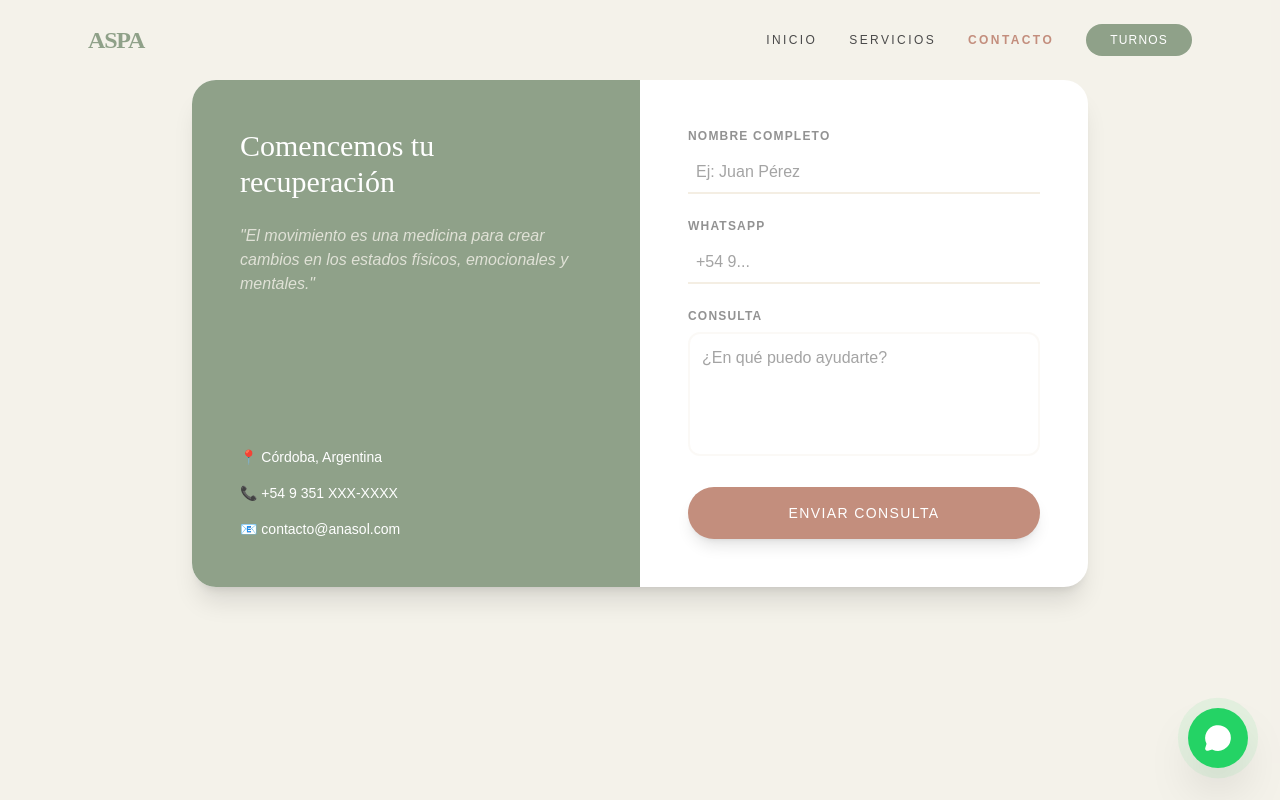
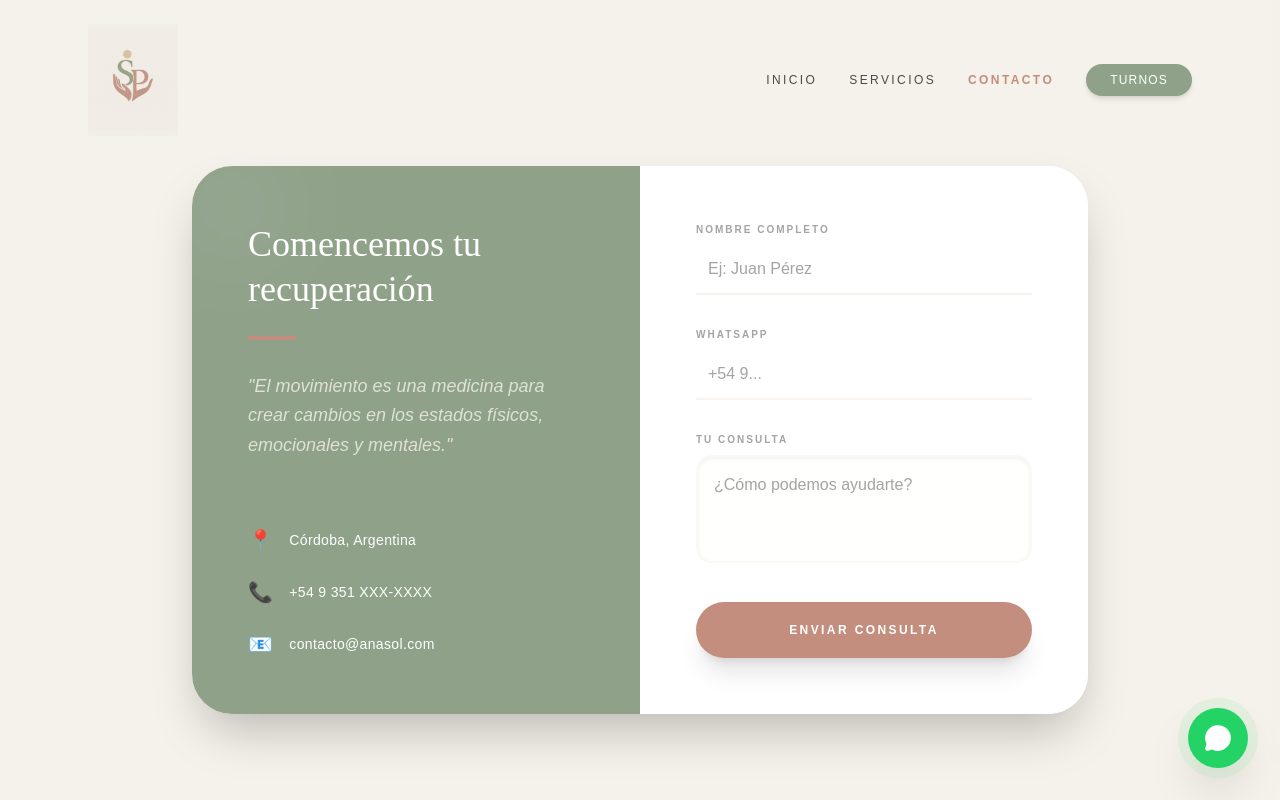
Before and after one commit to franferreyradev/kinesio-web, a React (Vite) app: page /contacto in a window 1280 px wide. Shown: the top 800 px of the page. Built offline with nearby package versions, Linux system fonts and the light colour scheme.

Commit message:
Cambiar logo en navbar y hacer ajustes necesarios en las otras paginas

```diff
--- a/src/components/layout/Navbar.jsx
+++ b/src/components/layout/Navbar.jsx
@@ -1,35 +1,39 @@
 import { useState, useEffect } from 'react';
 import { Link, useLocation } from 'react-router-dom';
 import { motion, AnimatePresence } from 'framer-motion';
-import { Menu, X } from 'lucide-react'; // Iconos para el menú
+import { Menu, X } from 'lucide-react';
+import logo from '../../assets/logo_sin_titulo2.png';
 
 const Navbar = () => {
   const [isScrolled, setIsScrolled] = useState(false);
-  const [isOpen, setIsOpen] = useState(false); // Estado para el menú móvil
+  const [isOpen, setIsOpen] = useState(false);
   const location = useLocation();
 
+  // Efecto 1: Controlar el scroll de la ventana
   useEffect(() => {
-    const handleScroll = () => setIsScrolled(window.scrollY > 50);
+    const handleScroll = () => {
+      // Umbral de 20px para que la transición sea casi inmediata al bajar
+      setIsScrolled(window.scrollY > 20);
+    };
     window.addEventListener('scroll', handleScroll);
+    return () => window.removeEventListener('scroll', handleScroll);
+  }, []);
 
+  // Efecto 2: Bloqueo de scroll del body (Scroll Lock)
+  useEffect(() => {
     if (isOpen) {
-      // Bloqueamos el scroll y evitamos saltos visuales de la scrollbar
       document.body.style.overflow = 'hidden';
       document.body.style.paddingRight = 'var(--scrollbar-gutter, 0px)';
     } else {
-      // Restauramos el scroll
       document.body.style.overflow = 'unset';
       document.body.style.paddingRight = '0px';
     }
-
-    // Cleanup function: Si el componente se desmonta, nos aseguramos de liberar el scroll
     return () => {
       document.body.style.overflow = 'unset';
-      window.removeEventListener('scroll', handleScroll);
     };
   }, [isOpen]);
 
-  // Cerrar menú cuando cambia la ruta
+  // Efecto 3: Cerrar menú al navegar
   useEffect(() => setIsOpen(false), [location]);
 
   const navLinks = [
@@ -39,10 +43,26 @@ const Navbar = () => {
   ];
 
   return (
-    <nav className={`fixed w-full z-50 transition-all duration-300 ${isScrolled || isOpen ? 'bg-white/90 backdrop-blur-md py-4 shadow-sm' : 'bg-transparent py-6'}`}>
+    <nav
+      className={`fixed w-full z-50 transition-all duration-500 ${
+        isScrolled || isOpen
+          ? 'bg-white/95 backdrop-blur-md py-2 shadow-md'
+          : 'bg-transparent py-6'
+      }`}
+    >
       <div className="max-w-6xl mx-auto px-6 flex justify-between items-center">
-        <Link to="/" className="font-serif text-2xl text-brand-green font-bold tracking-tighter">
-          ASPA
+
+        {/* LOGO CON ESCALADO DINÁMICO */}
+        <Link to="/" className="flex items-center">
+          <img
+            src={logo}
+            alt="Logo Ana Sol"
+            className={`transition-all duration-500 ease-in-out object-contain ${
+              isScrolled
+                ? 'h-14 md:h-16' // Tamaño cuando haces scroll
+                : 'h-20 md:h-28' // Tamaño inicial (protagonismo total)
+            }`}
+          />
         </Link>
 
         {/* Desktop Menu */}
@@ -51,18 +71,27 @@ const Navbar = () => {
             <Link
               key={link.path}
               to={link.path}
-              className={`text-xs uppercase tracking-[0.2em] font-sans hover:text-brand-rose transition-colors ${location.pathname === link.path ? 'text-brand-rose font-bold' : 'text-brand-dark'}`}
+              className={`text-xs uppercase tracking-[0.2em] font-sans hover:text-brand-rose transition-colors ${
+                location.pathname === link.path ? 'text-brand-rose font-bold' : 'text-brand-dark'
+              }`}
             >
               {link.name}
             </Link>
           ))}
-          <Link to="/contacto" className="bg-brand-green text-white px-6 py-2 rounded-full text-xs uppercase tracking-widest hover:bg-brand-rose transition-all">
+          <Link
+            to="/contacto"
+            className="bg-brand-green text-white px-6 py-2 rounded-full text-xs uppercase tracking-widest hover:bg-brand-rose transition-all shadow-md"
+          >
             Turnos
           </Link>
         </div>
 
         {/* Mobile Toggle */}
-        <button className="md:hidden text-brand-green" onClick={() => setIsOpen(!isOpen)}>
+        <button
+          className="md:hidden text-brand-green p-2"
+          onClick={() => setIsOpen(!isOpen)}
+          aria-label="Menu"
+        >
           {isOpen ? <X size={28} /> : <Menu size={28} />}
         </button>
       </div>
@@ -74,19 +103,22 @@ const Navbar = () => {
             initial={{ opacity: 0, height: 0 }}
             animate={{ opacity: 1, height: '100vh' }}
             exit={{ opacity: 0, height: 0 }}
-            className="md:hidden bg-white absolute top-full left-0 w-full overflow-hidden"
+            className="md:hidden bg-white absolute top-full left-0 w-full overflow-hidden shadow-inner"
           >
-            <div className="flex flex-col items-center pt-10 space-y-8">
+            <div className="flex flex-col items-center pt-12 space-y-8">
               {navLinks.map((link) => (
                 <Link
                   key={link.path}
                   to={link.path}
-                  className="text-lg uppercase tracking-widest font-sans text-brand-dark"
+                  className="text-lg uppercase tracking-widest font-sans text-brand-dark hover:text-brand-rose transition-colors"
                 >
                   {link.name}
                 </Link>
               ))}
-              <Link to="/contacto" className="bg-brand-rose text-white px-10 py-4 rounded-full text-sm uppercase tracking-widest">
+              <Link
+                to="/contacto"
+                className="bg-brand-rose text-white px-10 py-4 rounded-full text-sm uppercase tracking-widest shadow-lg"
+              >
                 Agendar Turno
               </Link>
             </div>
--- a/src/pages/Contact.jsx
+++ b/src/pages/Contact.jsx
@@ -5,74 +5,95 @@ const Contact = () => {
   const { register, handleSubmit, formState: { errors, isSubmitting } } = useForm();
 
   const onSubmit = async (data) => {
-    // Simulación de envío a una API o servicio de mail
     await new Promise(resolve => setTimeout(resolve, 2000));
     console.log("Datos capturados:", data);
     alert("¡Mensaje enviado con éxito! Ana Sol se contactará pronto.");
   };
 
   return (
-    <main className="min-h-screen bg-brand-cream/10 py-20 px-6">
-      <div className="max-w-4xl mx-auto bg-white rounded-3xl shadow-xl overflow-hidden grid grid-cols-1 md:grid-cols-2">
+    // Hemos aumentado el padding superior (pt-40) para dar espacio al nuevo logo del Navbar
+    <main className="min-h-screen bg-brand-cream/10 pt-40 pb-20 px-6 flex items-center justify-center">
+      <motion.div
+        initial={{ opacity: 0, y: 20 }}
+        animate={{ opacity: 1, y: 0 }}
+        className="max-w-4xl w-full bg-white rounded-[2.5rem] shadow-2xl overflow-hidden grid grid-cols-1 md:grid-cols-2"
+      >
 
-        {/* Información Lateral */}
-        <div className="bg-brand-green p-12 text-white flex flex-col justify-between">
-          <div>
-            <h2 className="text-3xl font-serif mb-6">Comencemos tu recuperación</h2>
-            <p className="font-sans text-brand-cream/80 mb-8 italic">
+        {/* Información Lateral - Branding Section */}
+        <div className="bg-brand-green p-10 md:p-14 text-white flex flex-col justify-between relative overflow-hidden">
+          {/* Círculo decorativo de fondo para toque de agencia */}
+          <div className="absolute -top-10 -left-10 w-40 h-40 bg-white/5 rounded-full blur-2xl"></div>
+
+          <div className="relative z-10">
+            <h2 className="text-3xl md:text-4xl font-serif mb-6 leading-tight">Comencemos tu recuperación</h2>
+            <div className="w-12 h-1 bg-brand-rose mb-8"></div>
+            <p className="font-sans text-brand-cream/80 mb-8 italic text-lg leading-relaxed">
               "El movimiento es una medicina para crear cambios en los estados físicos, emocionales y mentales."
             </p>
           </div>
 
-          <div className="space-y-4 font-sans text-sm">
-            <p>📍 Córdoba, Argentina</p>
-            <p>📞 +54 9 351 XXX-XXXX</p>
-            <p>📧 contacto@anasol.com</p>
+          <div className="relative z-10 space-y-6 font-sans text-sm tracking-wide">
+            <div className="flex items-center gap-4">
+              <span className="text-xl">📍</span>
+              <p>Córdoba, Argentina</p>
+            </div>
+            <div className="flex items-center gap-4">
+              <span className="text-xl">📞</span>
+              <p>+54 9 351 XXX-XXXX</p>
+            </div>
+            <div className="flex items-center gap-4">
+              <span className="text-xl">📧</span>
+              <p className="lowercase">contacto@anasol.com</p>
+            </div>
           </div>
         </div>
 
-        {/* Formulario Real */}
-        <form onSubmit={handleSubmit(onSubmit)} className="p-12 space-y-6">
-          <div>
-            <label className="block text-xs uppercase tracking-widest text-brand-dark/60 mb-2 font-bold">Nombre Completo</label>
+        {/* Formulario de Captación */}
+        <form onSubmit={handleSubmit(onSubmit)} className="p-10 md:p-14 space-y-8 bg-white">
+          <div className="space-y-2">
+            <label className="block text-[10px] uppercase tracking-[0.2em] text-brand-dark/50 font-bold">Nombre Completo</label>
             <input
               {...register("name", { required: "El nombre es obligatorio" })}
-              className={`w-full border-b-2 p-2 outline-none transition-colors ${errors.name ? 'border-red-400' : 'border-brand-tan/30 focus:border-brand-rose'}`}
+              className={`w-full border-b-2 p-3 outline-none transition-all duration-300 bg-transparent ${
+                errors.name ? 'border-red-400' : 'border-brand-tan/20 focus:border-brand-rose'
+              }`}
               placeholder="Ej: Juan Pérez"
             />
-            {errors.name && <span className="text-red-400 text-xs mt-1">{errors.name.message}</span>}
+            {errors.name && <span className="text-red-400 text-[10px] uppercase font-bold">{errors.name.message}</span>}
           </div>
 
-          <div>
-            <label className="block text-xs uppercase tracking-widest text-brand-dark/60 mb-2 font-bold">WhatsApp</label>
+          <div className="space-y-2">
+            <label className="block text-[10px] uppercase tracking-[0.2em] text-brand-dark/50 font-bold">WhatsApp</label>
             <input
               {...register("phone", { required: "Necesitamos un contacto" })}
-              className="w-full border-b-2 border-brand-tan/30 focus:border-brand-rose p-2 outline-none transition-colors"
+              className="w-full border-b-2 border-brand-tan/20 focus:border-brand-rose p-3 outline-none transition-all duration-300 bg-transparent"
               placeholder="+54 9..."
             />
           </div>
 
-          <div>
-            <label className="block text-xs uppercase tracking-widest text-brand-dark/60 mb-2 font-bold">Consulta</label>
+          <div className="space-y-2">
+            <label className="block text-[10px] uppercase tracking-[0.2em] text-brand-dark/50 font-bold">Tu Consulta</label>
             <textarea
               {...register("message")}
-              rows="4"
-              className="w-full border-2 border-brand-tan/10 focus:border-brand-rose p-3 rounded-xl outline-none transition-colors resize-none"
-              placeholder="¿En qué puedo ayudarte?"
+              rows="3"
+              className="w-full border-2 border-brand-tan/10 focus:border-brand-rose p-4 rounded-2xl outline-none transition-all duration-300 bg-brand-cream/5 resize-none shadow-inner"
+              placeholder="¿Cómo podemos ayudarte?"
             ></textarea>
           </div>
 
           <motion.button
-            whileHover={{ scale: 1.02 }}
+            whileHover={{ scale: 1.02, backgroundColor: '#b68d7a' }} // Hover color rose un poco más oscuro
             whileTap={{ scale: 0.98 }}
             disabled={isSubmitting}
             type="submit"
-            className={`w-full py-4 rounded-full text-white font-sans uppercase tracking-widest text-sm shadow-lg transition-all ${isSubmitting ? 'bg-gray-400' : 'bg-brand-rose hover:bg-brand-rose/90'}`}
+            className={`w-full py-5 rounded-full text-white font-sans uppercase tracking-[0.2em] text-xs font-bold shadow-xl transition-all ${
+              isSubmitting ? 'bg-gray-400' : 'bg-brand-rose'
+            }`}
           >
             {isSubmitting ? 'Enviando...' : 'Enviar Consulta'}
           </motion.button>
         </form>
-      </div>
+      </motion.div>
     </main>
   );
 };
```
Also changed, not shown: src/components/home/Hero.jsx (+61 -28 lines).
